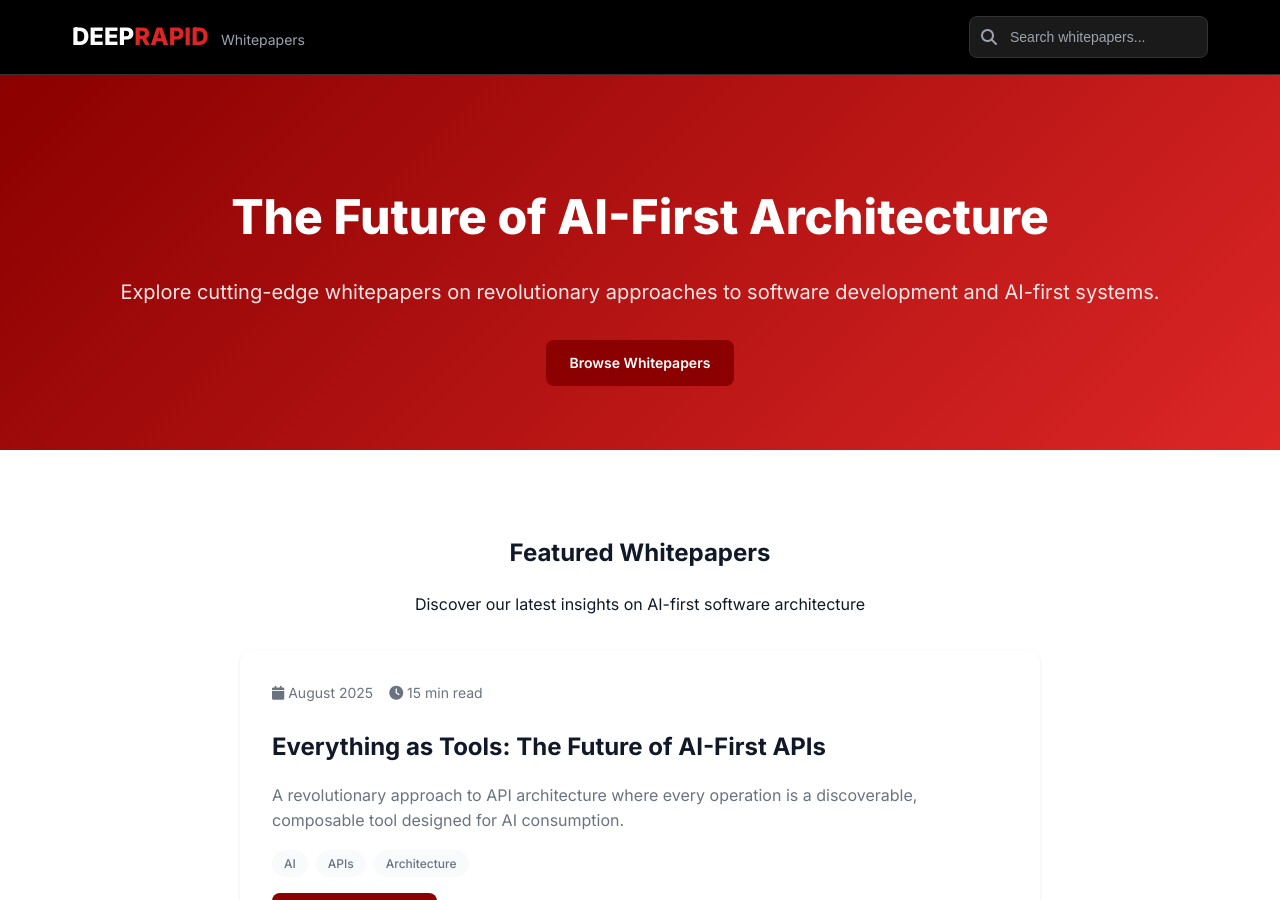
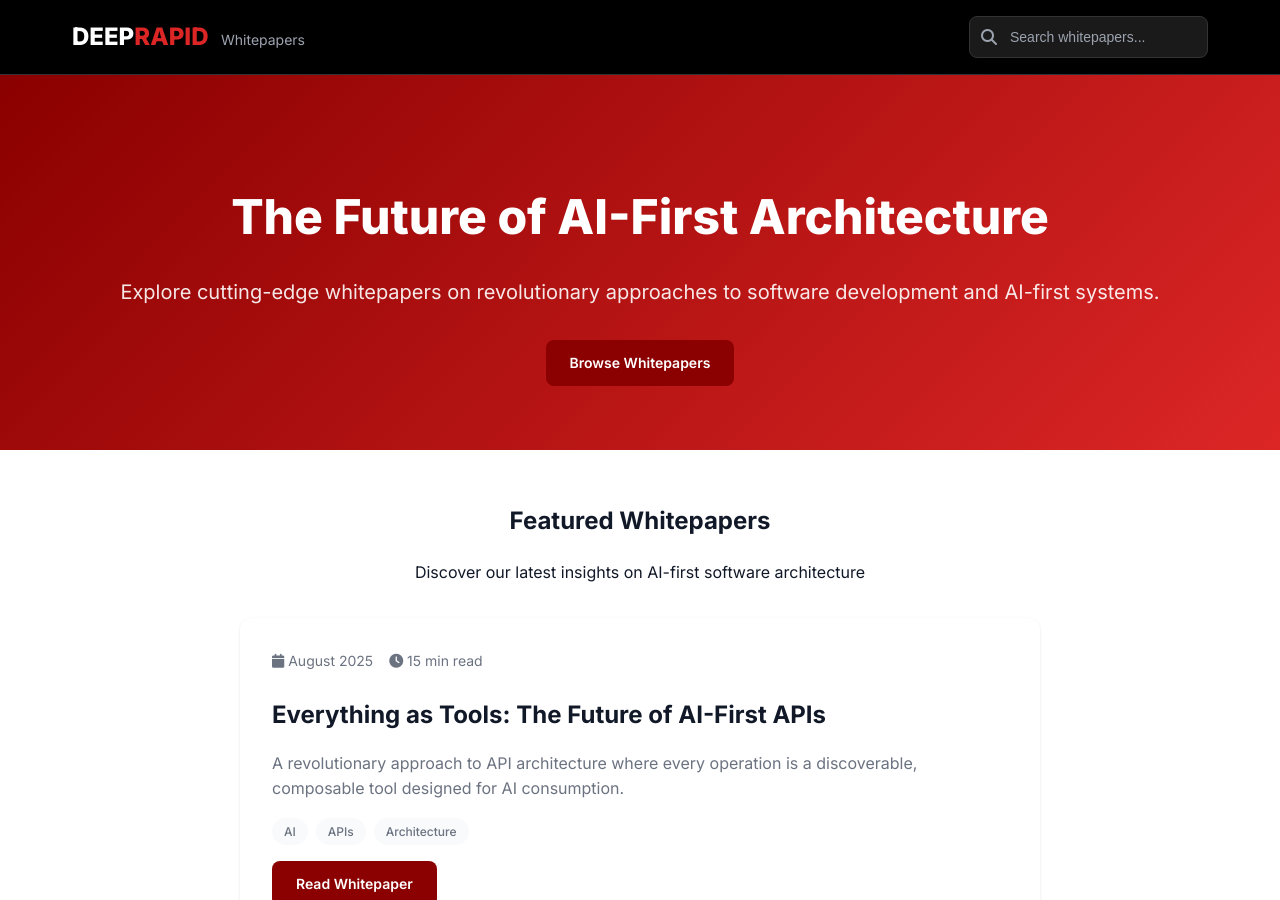
Before and after one commit to deeprapid/whitepapers, a Jekyll site: the page built from index.html, in a window 1280 px wide and 900 px high. Built offline with Jekyll 4.4.1, drawn with Linux system fonts in a browser that asks for light colours; the list of posts is cut into pages by our own code; comment, search, counter and statistics services are not loaded.

Commit message:
Fix container styling by using proper CSS classes instead of inline styles

```diff
--- a/index.html
+++ b/index.html
@@ -16,7 +16,7 @@
 </section>
 
 <!-- Featured Whitepapers -->
-<section class="container" style="padding: 4rem 0;">
+<section class="container p-8">
     <div class="text-center mb-8">
         <h2>Featured Whitepapers</h2>
         <p>Discover our latest insights on AI-first software architecture</p>
@@ -41,8 +41,8 @@
 </section>
 
 <!-- About Section -->
-<section class="container" style="padding: 4rem 0; background: #f9fafb; margin: 4rem 0; border-radius: 1rem;">
-    <div class="text-center" style="max-width: 600px; margin: 0 auto; padding: 0 2rem;">
+<section class="container p-8" style="background: #f9fafb; margin: 4rem 0; border-radius: 1rem;">
+    <div class="text-center" style="max-width: 600px; margin: 0 auto;">
         <h2>About DeepRapid AI</h2>
         <p style="margin-bottom: 1.5rem;">We're building the future of AI-first software architecture. Our whitepapers explore revolutionary approaches to API design, system architecture, and the intersection of AI and software development.</p>
         <p style="margin-bottom: 2rem;">Join us in shaping the next generation of intelligent software systems.</p>
```
